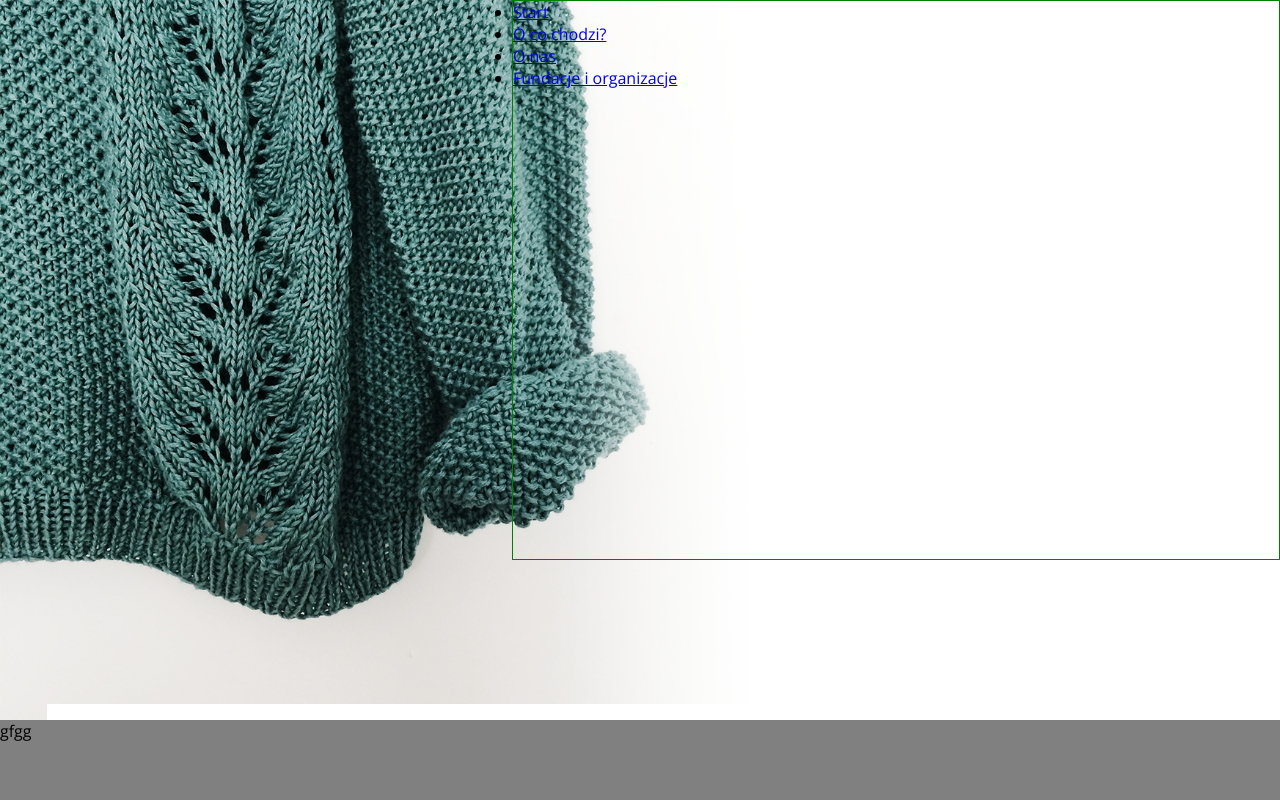
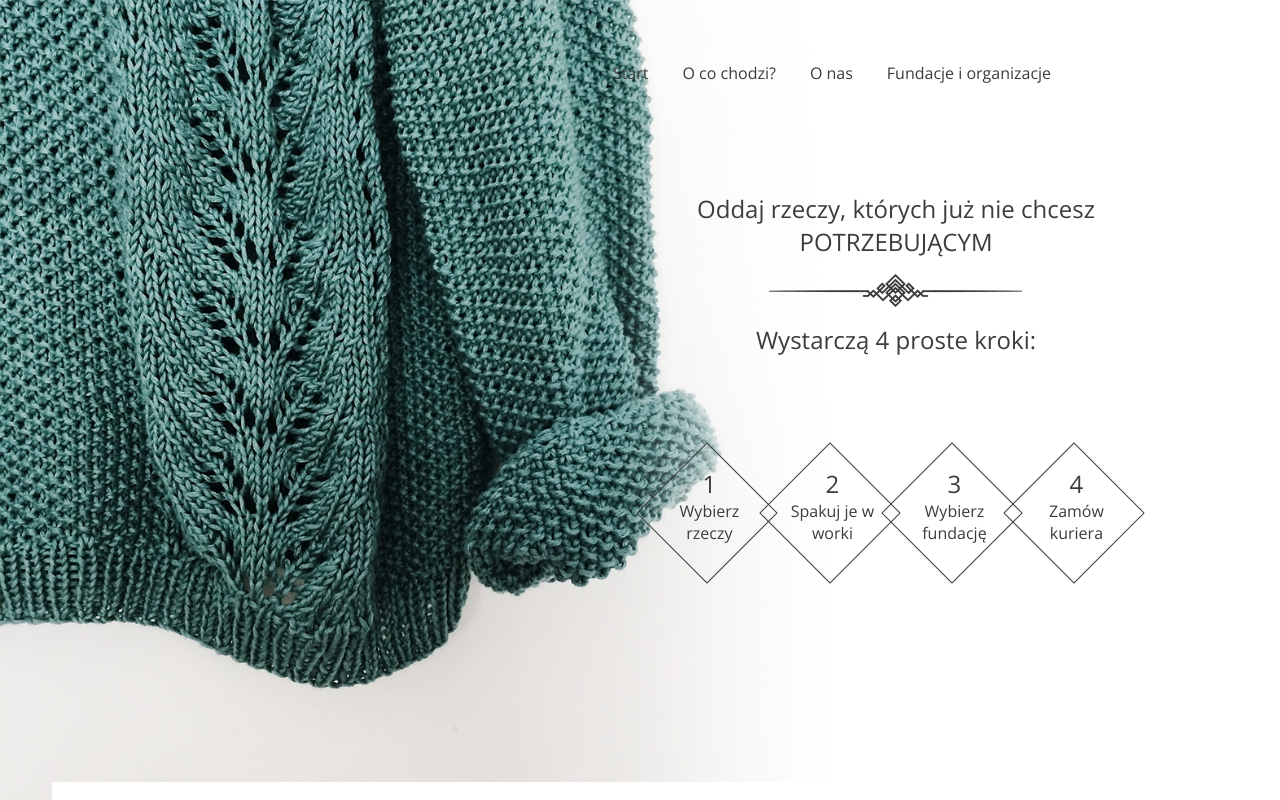
Before and after one commit to rafalheller/projekt-oddaj-rzeczy, a React (Create React App) app: page / in a window 1280 px wide. Shown: the top 800 px of the page. Built offline with nearby package versions, Linux system fonts and the light colour scheme.

Commit message:
create header on desktop

```diff
--- a/src/components/Header.js
+++ b/src/components/Header.js
@@ -1,23 +1,21 @@
 import React, {Component} from 'react';
-import Minimenu from "./Minimenu";
+import Menu from './Menu'
+import Title from './Title'
+import Rectangles from './Rectangles'
+
+// import Minimenu from "./Minimenu";
+
 
 class Header extends Component {
     render() {
         return (
 
+
             <header id='header'>
-                <div className="header-container">
-                    {/*MENU================*/}
-                    <ul className='clearfix'>
-                        <li className='button'><a href="#">Start</a></li>
-                        <li className='button'><a href="#">O co chodzi?</a></li>
-                        <li className='button'><a href="#">O nas</a></li>
-                        <li className='button'><a href="#">Fundacje i organizacje</a></li>
-                        {/*<li><Minimenu/></li>*/}
-                    </ul>
-                    {/*    MENU KONIEC*/}
-
-
+                <div className="header-container top-menu">
+                    <Menu/>
+                    <Title/>
+                    <Rectangles/>
                 </div>
             </header>
 
@@ -27,20 +25,3 @@ class Header extends Component {
 }
 
 export default Header;
-
-
-{/*    <div className="title">*/
-}
-{/*        <h1>Oddaj rzeczy, których już nie chcesz</h1>*/
-}
-{/*        <p className="upper">potrzebującym</p>*/
-}
-{/*        <div className="decoration"></div>*/
-}
-{/*        <p>Wystarczą cztery proste kroki</p>*/
-}
-{/*    </div>*/
-}
-
-{/*</nav>*/
-}
--- a/src/components/Main.js
+++ b/src/components/Main.js
@@ -3,9 +3,11 @@ import React, {Component} from 'react';
 class Main extends Component {
     render() {
         return (
-            <div id='thanks' className='thanks-section'>
-gfgg
-            </div>
+            <>
+                <div id='thanks' className='thanks-section'>
+                </div>
+                <div className="name">nemememe</div>
+            </>
         );
     }
 }
--- /dev/null
+++ b/src/components/Menu.js
@@ -0,0 +1,20 @@
+import React, {Component} from 'react';
+
+class Menu extends Component {
+    render() {
+        return (
+            <nav>
+                <ul className='menu'>
+                    <li className='button'><a href="#">Start</a></li>
+                    <li className='button'><a href="#">O co chodzi?</a></li>
+                    <li className='button'><a href="#">O nas</a></li>
+                    <li className='button'><a href="#">Fundacje i organizacje</a></li>
+
+                    {/*<li><Minimenu/></li>*/}
+                </ul>
+            </nav>
+        );
+    }
+}
+
+export default Menu;
--- /dev/null
+++ b/src/components/Rectangles.js
@@ -0,0 +1,24 @@
+import React, {Component} from 'react';
+
+class Rectangles extends Component {
+    render() {
+        return (
+            <div className='rectangles'>
+                <div className='rectangle'>
+                    <p><span>1</span> <br/>Wybierz rzeczy</p>
+                </div>
+                <div className='rectangle'><p><span>2</span> <br/>Spakuj je w worki</p>
+                </div>
+                <div className='rectangle'>
+                    <p><span>3</span> <br/>Wybierz
+                        fundację</p>
+                </div>
+                <div className='rectangle'>
+                    <p><span>4</span> <br/>Zamów kuriera</p>
+                </div>
+            </div>
+        );
+    }
+}
+
+export default Rectangles;
--- /dev/null
+++ b/src/components/Title.js
@@ -0,0 +1,16 @@
+import React, {Component} from 'react';
+
+class Title extends Component {
+    render() {
+        return (
+            <div className="title">
+                <p>Oddaj rzeczy, których już nie chcesz</p>
+                <p className="upper">potrzebującym</p>
+                <div className="decoration"></div>
+                <p>Wystarczą 4 proste kroki:</p>
+            </div>
+        );
+    }
+}
+
+export default Title;
--- a/src/scss/components/Header.scss
+++ b/src/scss/components/Header.scss
@@ -1,111 +1,110 @@
+$main-color: #3c3c3c;
+
 
 #header {
   display: flex;
   position: relative;
   width: 100%;
-  height: 90vh;
+  height: 100vh;
   background-color: #ffffff;
   background-image: url("./../images/rocknwool.jpg");
   background-repeat: no-repeat;
   background-size: contain;
 
   .header-container {
-    width: 60%;
-    border: 1px solid green;
-    height: 70vh;
+    display: flex;
+    flex-direction: column;
+    justify-content: space-around;
+    align-items: center;
+    height: 80vh;
     position: absolute;
     width: 60%;
-    position: absolute;
+
     top: 0;
     right: 0;
-    //top: 10vh;
-
 
   }
 
 }
 
+nav {
+  .menu {
+    margin-right: 10vw;
 
-//.main-nav {
-//  border: 1px solid blue;
-//  //width: 60%;
-//  position: absolute;
-//  top: 0;
-//  right: 0;
-//
-//
-//  ul {
-//    display: flex;
-//    justify-content: flex-end;
-//    margin: 0 auto;
-//    padding-left: 0;
-//    //margin: 2rem 0 0 3rem;
-//    border: 1px solid red;
-//  }
-//
-//  li {
-//    display: inline-block;
-//    float: left;
-//    padding: 0.7rem;
-//    margin: 0 1rem;
-//    cursor: pointer;
-//    border: 1px solid transparent;
-//
-//    &:hover {
-//      border: 1px solid black;
-//    }
-//
-//
-//    a {
-//      text-decoration: none;
-//      color: #3c3c3c;
-//      font-size: 1rem;
-//    }
-//  }
+    li {
+      list-style: none;
+      display: inline-block;
+      padding: 1rem;
+      cursor: pointer;
+      border: 1px solid transparent;
 
 
-//TITLE=======================
+      &:hover {
+        border: 1px solid black;
+      }
 
-//.title {
-//  border: 1px solid black;
-//  width: 500px;
-//  margin: 2rem;
-//
-//  h1, p {
-//    font-weight: 300;
-//    margin: 0 auto;
-//    text-align: center;
-//    padding: 1em 0;
-//
-//  }
-//
-//}
-//
-//.decoration {
-//  background-image: url("./../images/decoration-1.png");
-//  background-repeat: no-repeat;
-//  background-position: center;
-//  height: 30px;
-//
-//}
-//
-//.minimenu {
-//  padding: 1rem;
-//  //background-color: pink;
-//  position: absolute;
-//  right: 0;
-//  top: 0;
-//  cursor: pointer;
-//  z-index: 1;
-//
-//  ul {
-//    list-style: none;
-//
-//    li {
-//      &:hover {
-//        background-color: yellow;
-//        border: 1px solid black;
-//      }
-//    }
-//  }
-//}
+
+      a {
+        text-decoration: none;
+        color: $main-color;
+      }
+    }
+  }
+}
+
+.title {
+
+  width: 60%;
+  margin: 0 auto;
+  font-size: 1.5rem;
+
+
+  p {
+    text-align: center;
+
+
+  }
+
+  .upper {
+    text-transform: uppercase;
+  }
+
+
+  .decoration {
+    background-image: url("./../images/decoration-1.png");
+    background-repeat: no-repeat;
+    background-position: center;
+    height: 33px;
+    margin: 1rem 0;
+  }
+
+}
+
+.rectangles {
+
+  width: 500px;
+  margin: 1rem 0 2rem 0;
+  font-size: 1rem;
+
+  .rectangle {
+    display: inline-block;
+
+    height: 100px;
+    width: 100px;
+    margin: 0 0.7rem;
+    transform: rotate(45deg);
+    border: 1px solid $main-color;
+
+    p {
+
+      padding-right: 10px;
+      transform: rotate(-45deg);
+      text-align: center;
+
+      span {
+        font-size: 1.5rem;
+      }
+    }
+
+  }
+}
--- a/src/scss/components/Main.scss
+++ b/src/scss/components/Main.scss
@@ -8,3 +8,8 @@
   width: 100%;
   background-color: gray;
 }
+
+.name {
+  height: 40vh;
+  background-color: blue;
+}
--- a/src/scss/index.scss
+++ b/src/scss/index.scss
@@ -3,6 +3,7 @@
   padding: 0;
   box-sizing: border-box;
   font-family: 'Open Sans', 'Arial', "SansSerif";
+  color: #3c3c3c;
 }
 
 .wrapper {
```
